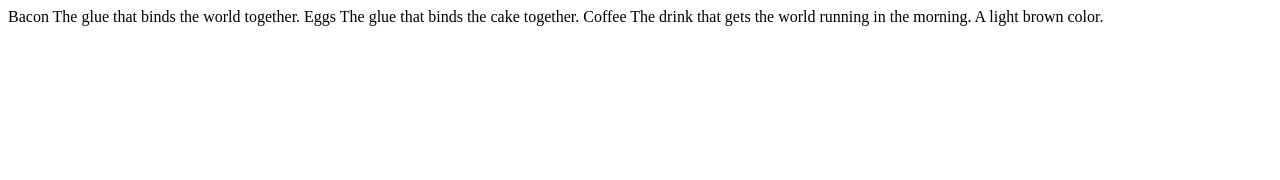
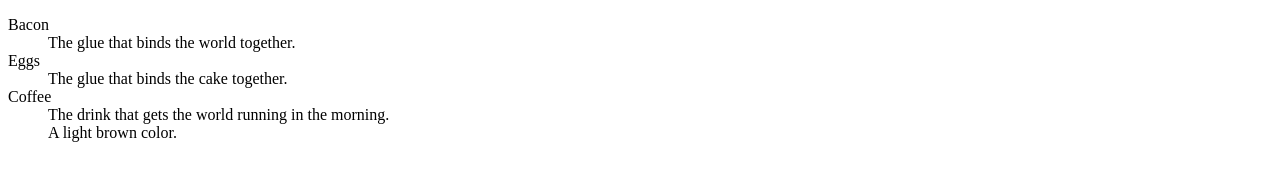
Before and after one commit to jeremiah-shore/dmpj, a plain HTML site: page user-stories/SHJ-15 - Intro to HTML - Advanced Text Formatting/SHJ-14/description-list-example.html in a window 1280 px wide. Drawn offline with Linux system fonts and the light colour scheme.

Commit message:
AL: marking up a set of definitions - end

```diff
--- a/user-stories/SHJ-15 - Intro to HTML - Advanced Text Formatting/SHJ-14/description-list-example.html
+++ b/user-stories/SHJ-15 - Intro to HTML - Advanced Text Formatting/SHJ-14/description-list-example.html
@@ -5,13 +5,17 @@
 </head>
 <body>
 
-	Bacon
-	The glue that binds the world together.
-	Eggs
-	The glue that binds the cake together.
-	Coffee
-	The drink that gets the world running in the morning.
-	A light brown color.
+	<dl>
+		<dt>Bacon</dt>
+			<dd>The glue that binds the world together.</dd>
+
+		<dt>Eggs</dt>
+			<dd>The glue that binds the cake together.</dd>
+
+		<dt>Coffee</dt>
+			<dd>The drink that gets the world running in the morning.</dd>
+			<dd>A light brown color.</dd>
+	</dl>
 
 </body>
 </html>
```
